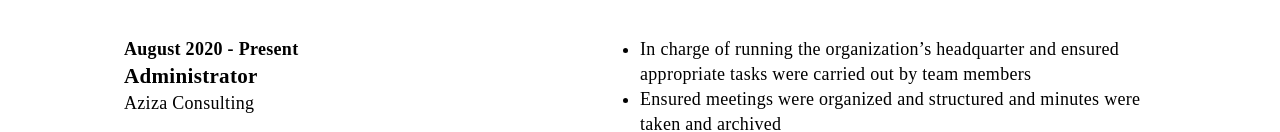
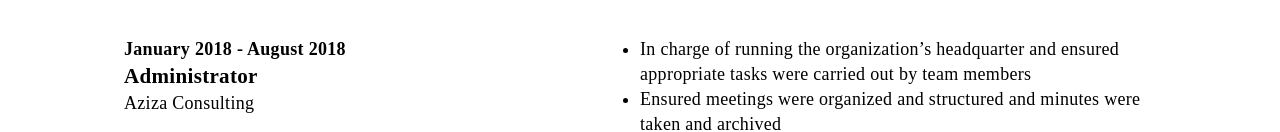
Before and after one commit to Aivrie/ivoryokeke, a plain HTML site: page resume.html in a window 1280 px wide. Shown: the part 415-547 px from the top of the page. Drawn offline with Linux system fonts and the light colour scheme; a web font is replaced by a local one.

Commit message:
Corrected the jobs section of resume page

```diff
--- a/resume.html
+++ b/resume.html
@@ -63,7 +63,7 @@
                         </div>
                         <div class="project-body resume-body">
                                 <div class="position">
-                                    <h4>August 2020 - Present</h4>
+                                    <h4>January 2018 - August 2018</h4>
                                     <div class="company"><h3>Administrator</h3></div>
                                     <p>Aziza Consulting</p>
                                 </div>
```
